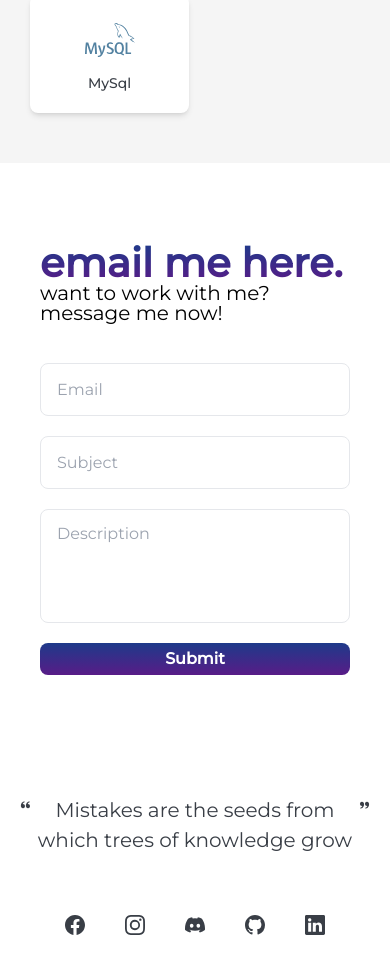
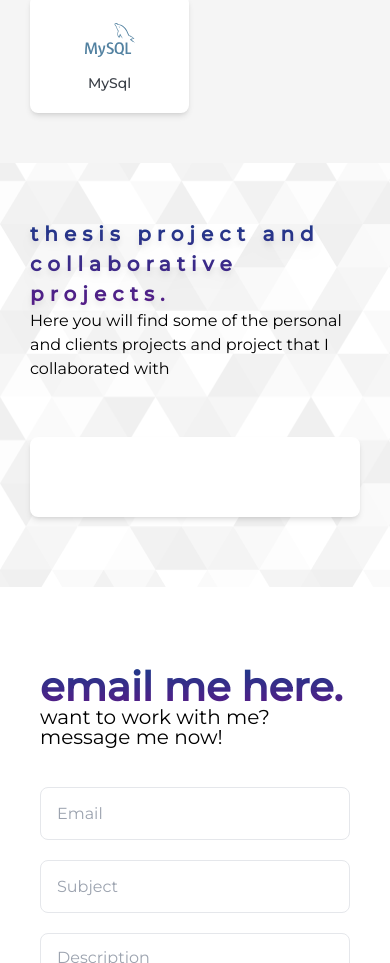
Before and after one commit to DropitupQwerty/MyNewPortfolio, a React (Vite) app: page / in a window 390 px wide. Shown: the part 2109-3072 px from the top of the page. Built offline with nearby package versions, Linux system fonts and the light colour scheme.

Commit message:
try project

```diff
--- a/src/page/HomePage/Projects/index.tsx
+++ b/src/page/HomePage/Projects/index.tsx
@@ -47,7 +47,7 @@ const responsive = {
 
 export const Projects = () => {
     return (
-        <div className=' items-center flex-col hidden md:flex' id="projects" >
+        <div className=' items-center flex-col flex' id="projects" >
             <div className='mb-[70px] px-[30px] md:px-[100px]  w-full font-Montserrat '>
                 <div className='flex  flex-row-reverse justify-center gap-10 items-center my-14'>
                     <div className=''>
```
